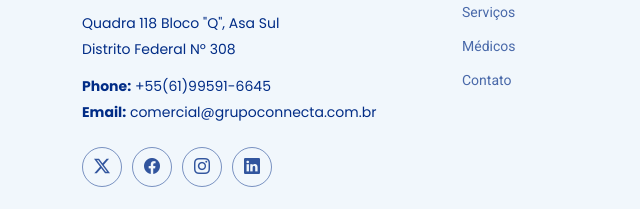
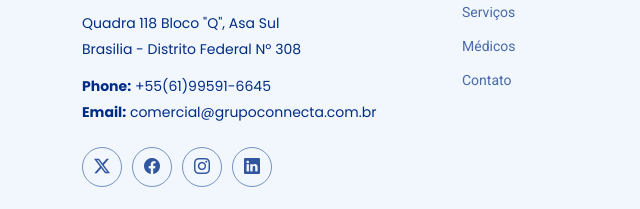
Before and after one commit to Maurisan1000/connecta, a plain HTML site: page index.html in a window 1280 px wide. Shown: the part 8048-8257 px from the top of the page, 0-640 px from the left. Drawn offline with Linux system fonts and the light colour scheme.

Commit message:
atualizar
atualizar

```diff
--- a/index.html
+++ b/index.html
@@ -932,7 +932,7 @@
           </a>
           <div class="footer-contact pt-3">
             <p>Quadra 118 Bloco "Q", Asa Sul</p>
-            <p>Distrito Federal Nº 308</p>
+            <p>Brasilia - Distrito Federal Nº 308</p>
             <p class="mt-3"><strong>Phone:</strong> <span>+55(61)99591-6645</span></p>
             <p><strong>Email:</strong> <span>comercial@grupoconnecta.com.br</span></p>
           </div>
```
